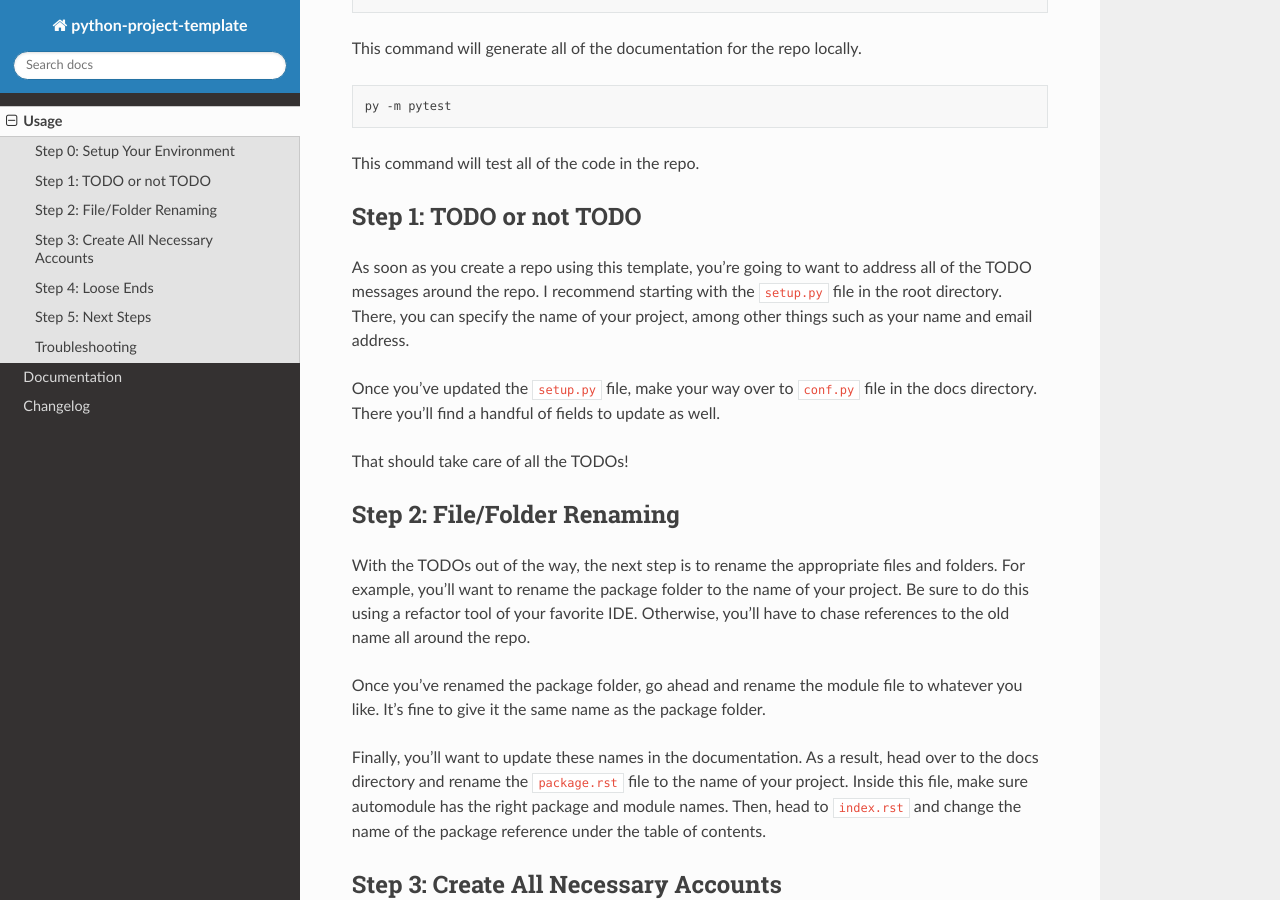
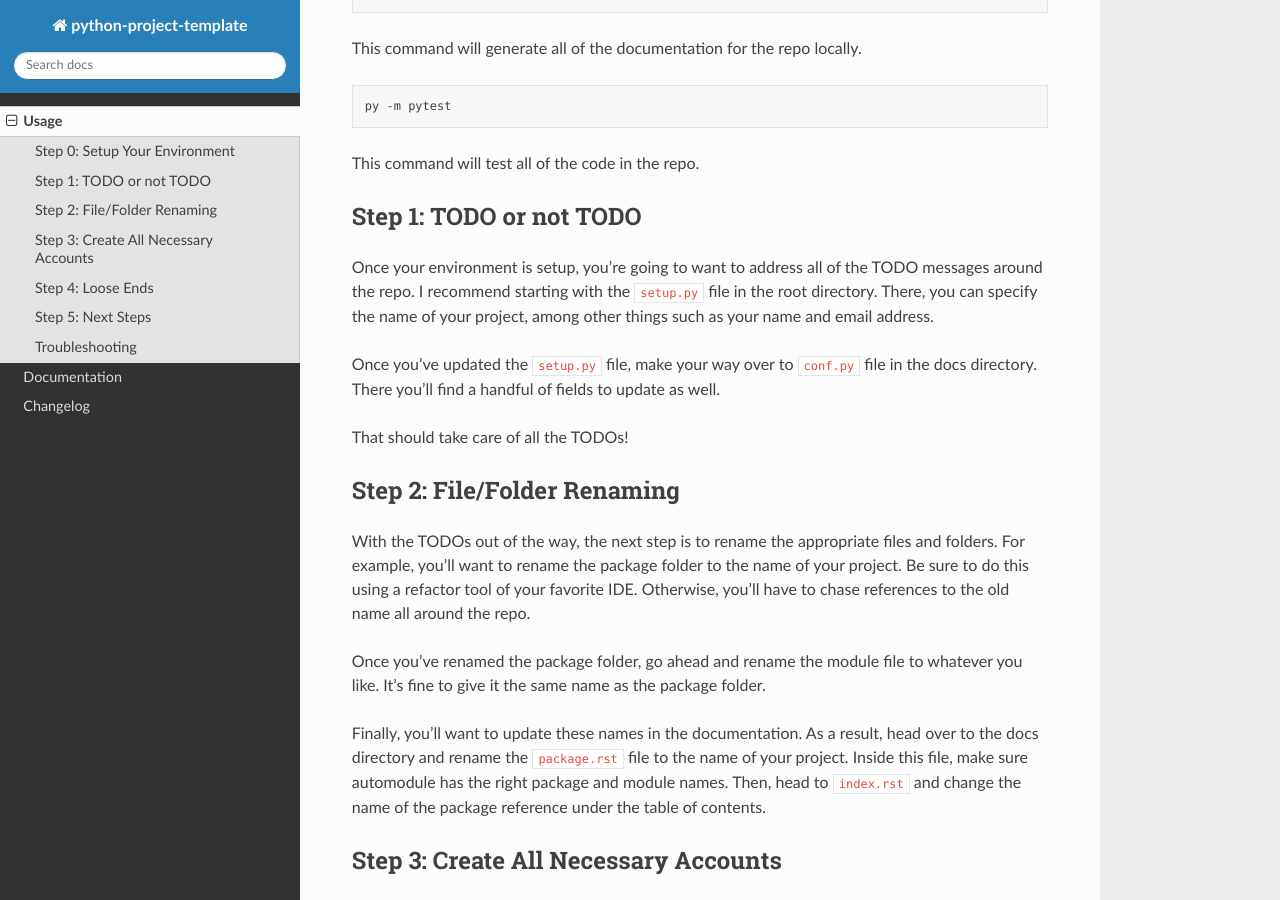
Before and after one commit to TheRenegadeCoder/ultimate-python-project-template, a Sphinx documentation site: the page built from docs/usage.rst, in a window 1280 px wide and 900 px high, scrolled down 553 px. Built offline with Sphinx 7.4.7 and the Read the Docs theme 2.0.0, drawn with Linux system fonts in a browser that asks for light colours.

Commit message:
Added environment stuff

```diff
--- a/docs/usage.rst
+++ b/docs/usage.rst
@@ -38,7 +38,7 @@ This command will test all of the code in the repo.
 Step 1: TODO or not TODO
 ------------------------
 
-As soon as you create a repo using this template,
+Once your environment is setup,
 you're going to want to address all of the TODO
 messages around the repo. I recommend starting with
 the ``setup.py`` file in the root directory. There,
```
